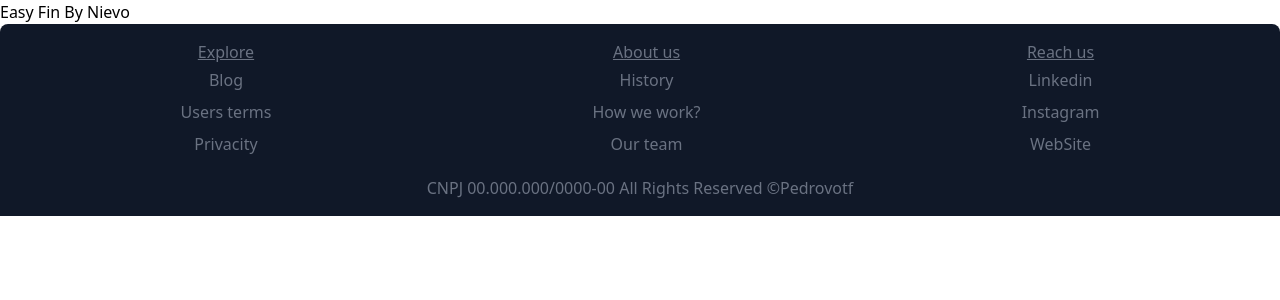
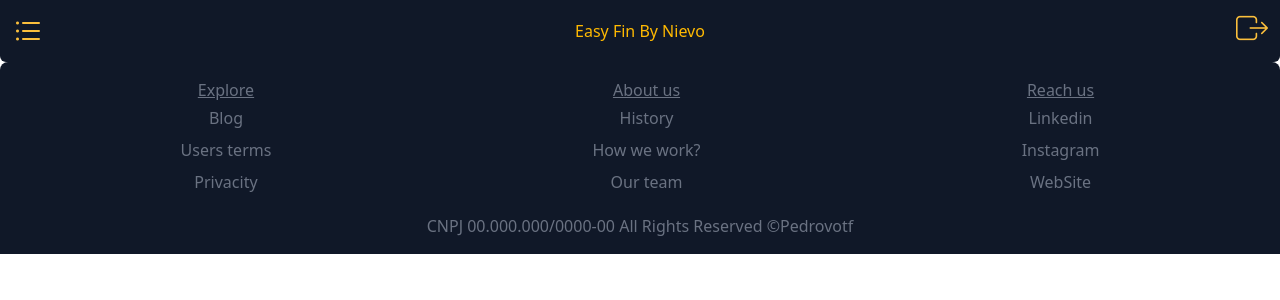
Before and after one commit to pedrovtof/Controle-de-orcamento, a Next.js app in the folder code/frontend/easy-fin-by-nievo/: page / in a window 1280 px wide. Shown: the top 300 px of the page. Built offline with nearby package versions, Linux system fonts and the light colour scheme.

Commit message:
prepare header for input text in navbar and prepare navbar with tailwind

```diff
--- a/code/frontend/easy-fin-by-nievo/src/pages/_templates/header.js
+++ b/code/frontend/easy-fin-by-nievo/src/pages/_templates/header.js
@@ -1,15 +1,11 @@
 import React from 'react' ;
 import NavBar from '@/pages/_templates/navbar'
 
-const metadata ={
-    'Nav':'Easy Fin By Nievo'
-}
-
-function Header(){
+function Header(props){
     return(
         <React.Fragment>
                 <NavBar
-                    AppNameMainTitleFromNavBar={metadata.Nav}
+                    AppNameMainTitleFromNavBar={props.Nav}
                 />
         </React.Fragment>
     )
--- a/code/frontend/easy-fin-by-nievo/src/pages/_templates/navbar.js
+++ b/code/frontend/easy-fin-by-nievo/src/pages/_templates/navbar.js
@@ -1,11 +1,38 @@
 import React from 'react'
+import Image from 'next/image'
+import MenuIcon from '../../../public/icons/icon_menu_hamburguer_amber.png'
+import LogoutIcon from '../../../public/icons/logout_menu_amber.png'
+
 
 function NavBar(props){
     return(
         <React.Fragment>
-            <h1>
-                {props.AppNameMainTitleFromNavBar}
-            </h1>
+            <div
+                className=' bg-gray-900 p-3 rounded-b-md flex items-center justify-between'>
+                <div className='text-center'>
+                    <Image
+                        alt='Menu-hamburguer'
+                        src={MenuIcon}
+                        className=''
+                    />
+                </div>
+                <div>
+                    <h1
+                        className='font-medium text-amber-400'
+                    >
+                        {props.AppNameMainTitleFromNavBar}
+                    </h1>
+                </div>
+                <div className='text-center '>
+                    <button>
+                        <Image
+                            alt='logout-icon'
+                            src={LogoutIcon}
+                            className=''
+                        />
+                    </button>
+                </div>
+            </div>
         </React.Fragment>
     )
 }
```
